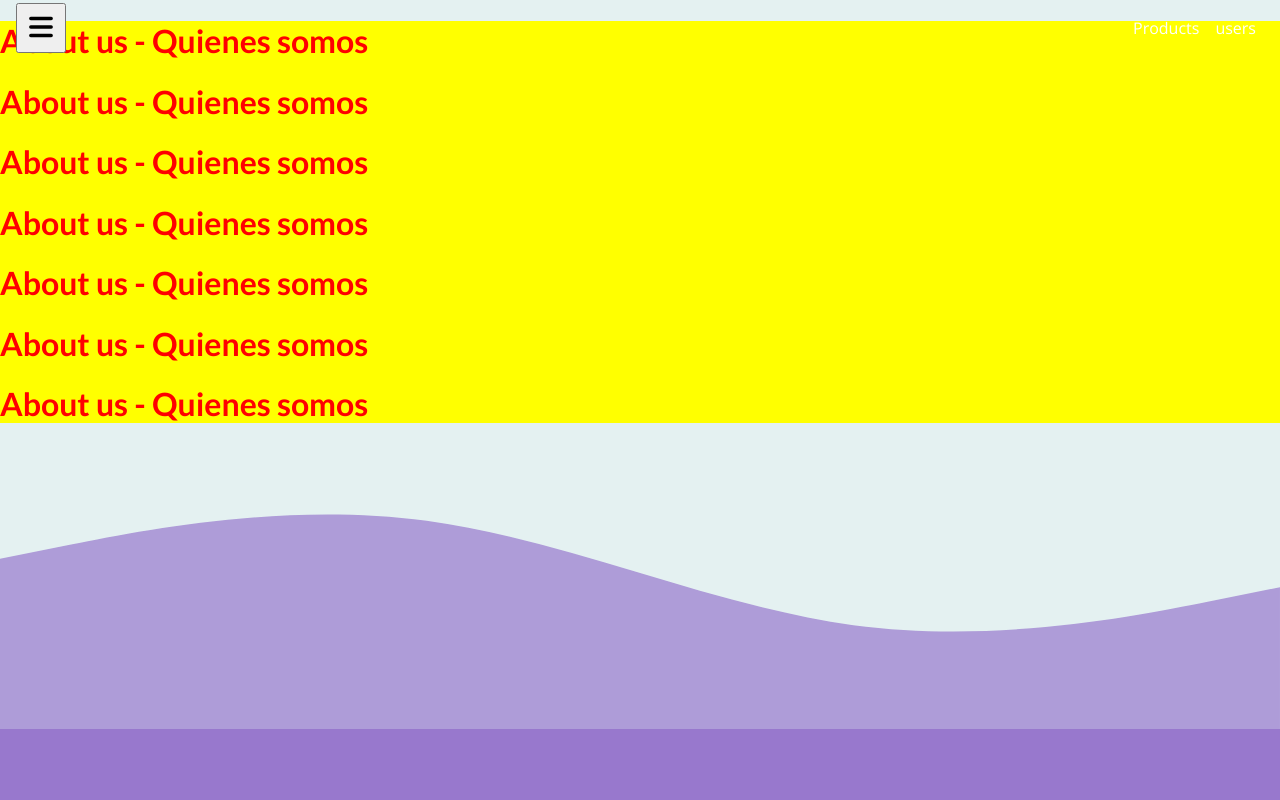
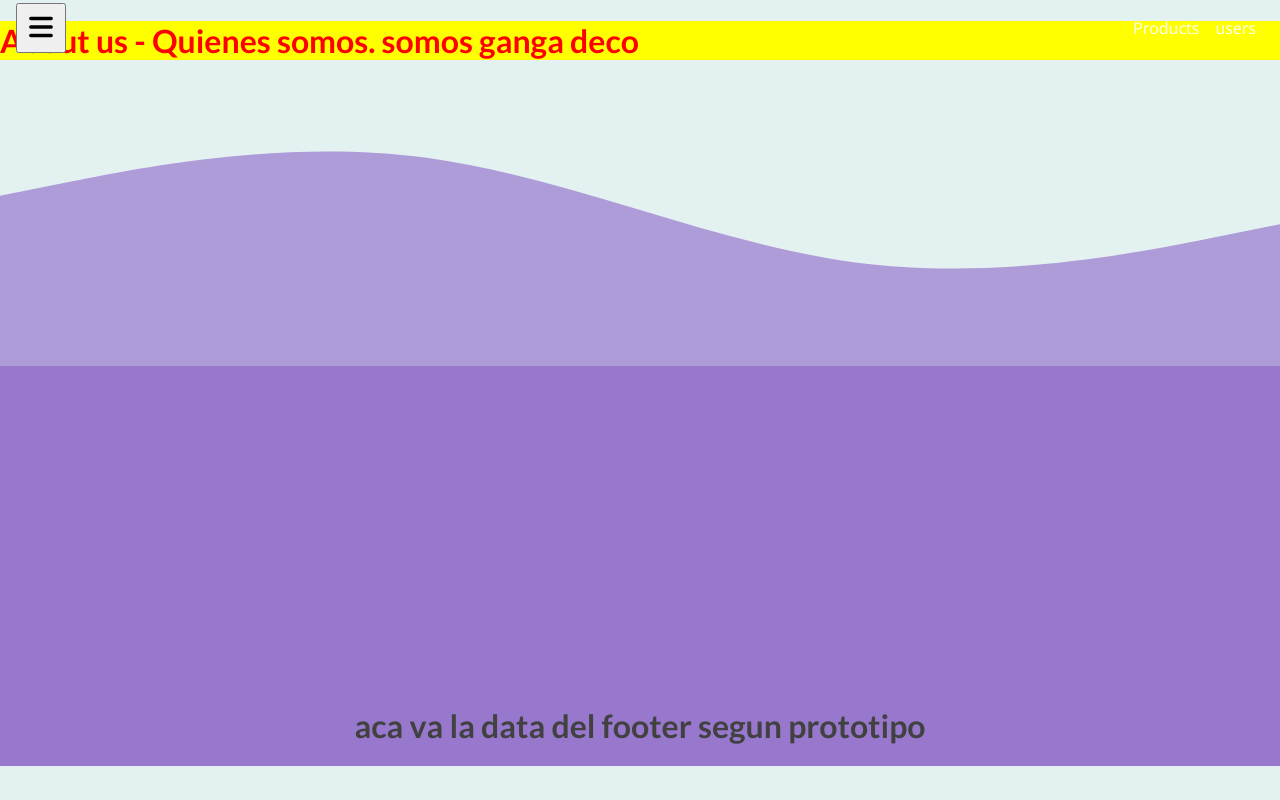
Before and after one commit to ignacioHourquescos/gangaDecoNext, a Next.js app: page /aboutUs in a window 1280 px wide. Shown: the top 800 px of the page. Built offline with nearby package versions, Linux system fonts and the light colour scheme.

Commit message:
comparto con nico

```diff
--- a/pages/aboutUs/index.js
+++ b/pages/aboutUs/index.js
@@ -11,13 +11,8 @@ const aboutUs = () => {
     return (
 
         <div className={classes.container}>
-            <h1 className={classes.titulo}>About us - Quienes somos </h1>
-            <h1 className={classes.titulo}>About us - Quienes somos </h1>
-            <h1 className={classes.titulo}>About us - Quienes somos </h1>
-            <h1 className={classes.titulo}>About us - Quienes somos </h1>
-            <h1 className={classes.titulo}>About us - Quienes somos </h1>
-            <h1 className={classes.titulo}>About us - Quienes somos </h1>
-            <h1 className={classes.titulo}>About us - Quienes somos </h1>
+            <h1 className={classes.titulo}>About us - Quienes somos. somos ganga deco </h1>
+
         </div>
 
     )
--- a/styles/constants.scss
+++ b/styles/constants.scss
@@ -14,7 +14,7 @@ $yellow:yellow;
 
 
 
-//Constantes viejassss nacho
+//Constantes viejassssw
 $font1: 'Abel', sans-serif;
 $font3: 'Ubuntu', sans-serif;
 $font4: 'Nunito Sans', sans-serif;
```
